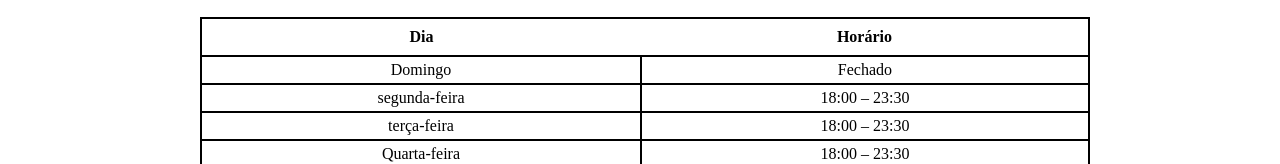
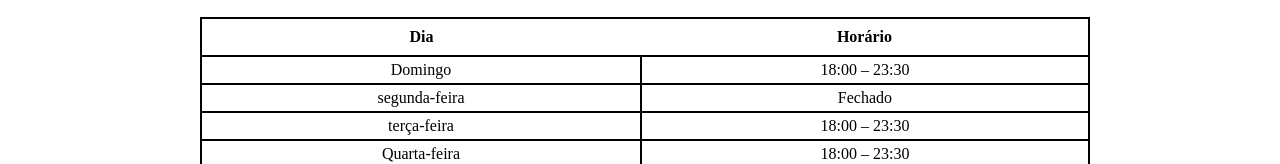
Before and after one commit to pizzariacolosso/home, a website: page index.html in a window 1280 px wide. Shown: the part 3359-3523 px from the top of the page. Drawn offline with nearby package versions, Linux system fonts and the light colour scheme.

Commit message:
fix: Correçao no horario de funcionamento

```diff
--- a/index.html
+++ b/index.html
@@ -432,10 +432,10 @@
                 <th>Horário</th>
               </tr>
               <tr>
-                <td>Domingo</td><td><time>Fechado</time></td>
+                <td>Domingo</td><td><time>18:00 – 23:30</time></td>
               </tr>
                <tr>
-                <td>segunda-feira</td><td><time>18:00 – 23:30</time></td>
+                <td>segunda-feira</td><td><time>Fechado</time></td>
                </tr>
                <tr>
                 <td>terça-feira</td><td><time>18:00 – 23:30</time></td>
```
